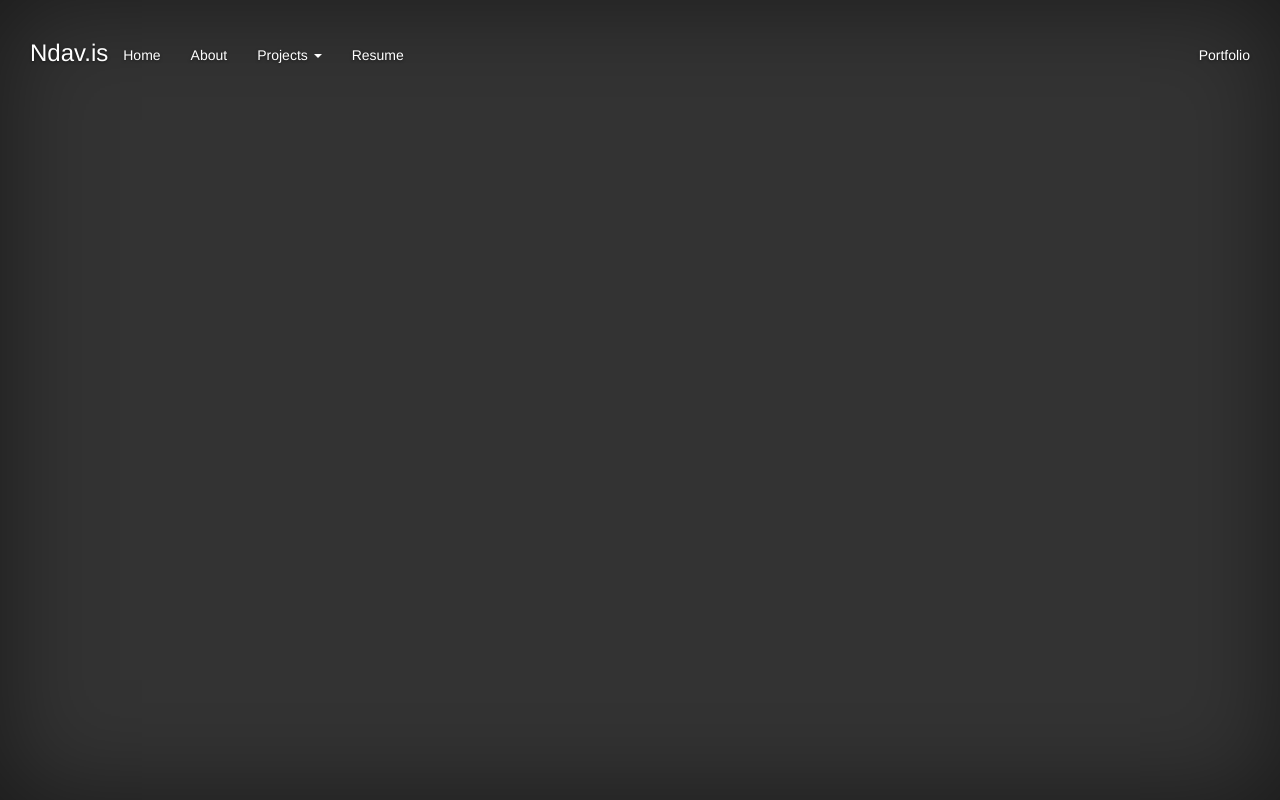
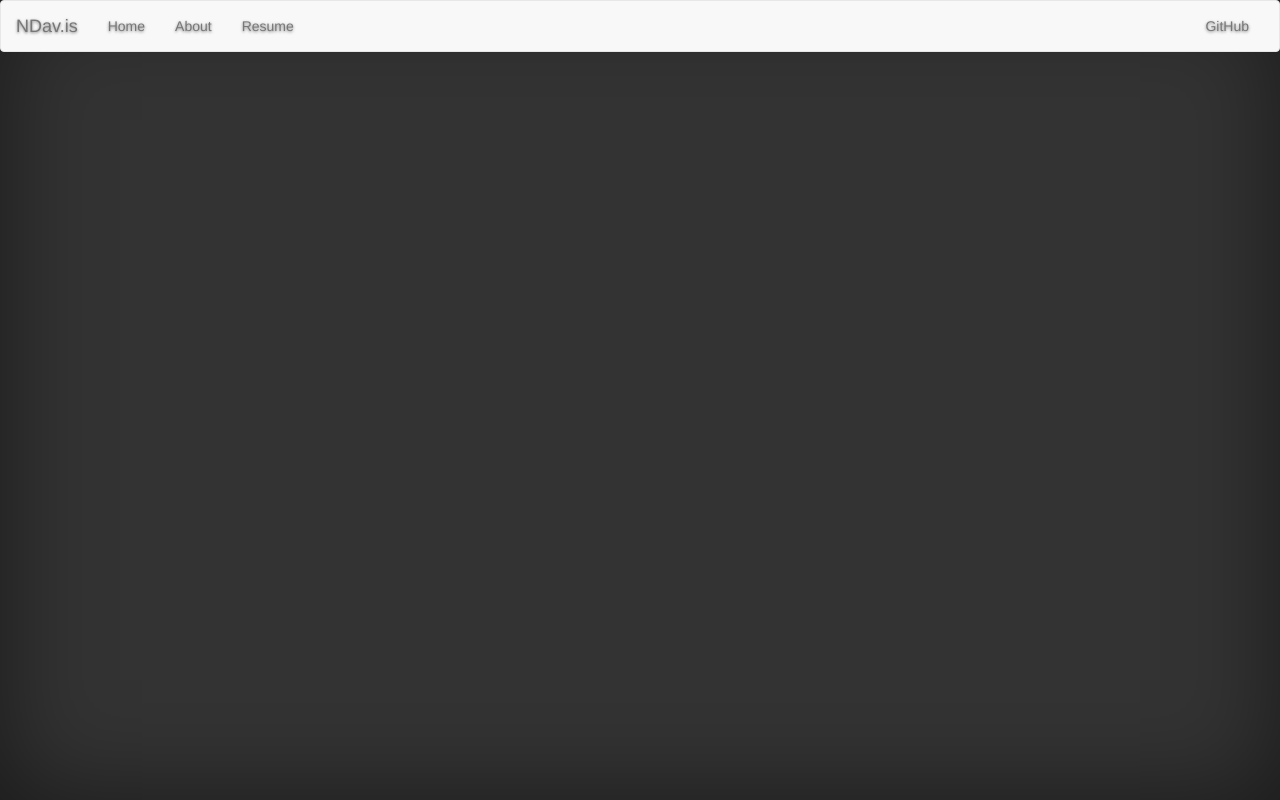
Before and after one commit to n06/ndav.is, a website: page index.html in a window 1280 px wide. Drawn offline with Linux system fonts and the light colour scheme.

Commit message:
Version 0.0.2
Scrapping "Cover" UI. Going for new look. Started by going back to
default navbar. Changing LESS variables in bootstrap to achieve color
scheme

```diff
--- /dev/null
+++ b/css/base.css
@@ -0,0 +1,10 @@
+html,
+body {
+  height: 100%;
+  background-color: #333;
+}
+body {
+  text-align: center;
+  text-shadow: 0 1px 3px rgba(0,0,0,.5);
+  box-shadow: inset 0 0 100px rgba(0,0,0,.5);
+}
--- a/index.html
+++ b/index.html
@@ -4,12 +4,36 @@
     <meta http-equiv="Content-Type" content="text/html;charset=iso-8859-15"/>
     <title>NDav.is</title>
     <link href="bower_components/bootstrap/dist/css/bootstrap.min.css" rel="stylesheet" />
-    <link href="css/main.css" rel="stylesheet" />
     <link href="bower_components/font-awesome/css/font-awesome.min.css" rel="stylesheet" />
+    <link href="css/base.css" rel="stylesheet" />
   </head>
 
   <body>
-    <div class="site-wrapper">
+    <nav class="navbar navbar-default" role="navigation">
+      <div class="container-fluid">
+        <div class="navbar-header">
+          <button class="navbar-toggle" data-toggle="collapse" data-target="navbar-collapse-div">
+            <span class="sr-only">Toggle navigation</span>
+            <span class="icon-bar"></span>
+            <span class="icon-bar"></span>
+            <span class="icon-bar"></span>
+          </button>
+          <a class="navbar-brand" href="#">NDav.is</a>
+        </div>
+        <div class="collapse navbar-collapse" id="navbar-collapse-div">
+          <ul class="nav navbar-nav">
+            <li><a href="#">Home</a></li>
+            <li><a href="#about">About</a></li>
+            <li><a href="#resume">Resume</a></li>
+          </ul>
+          <ul class="nav navbar-nav navbar-right">
+            <li><a href="https://github.com/n06" target="_blank">GitHub</a></li>
+          </ul>
+        </div>
+      </div>
+    </nav>
+    <div class="content-container"></div>
+  <!--  <div class="site-wrapper">
       <div class="site-wrapper-inner">
         <div class="cover-container">
           <div class="masthead clearfix">
@@ -32,11 +56,10 @@
                 </ul>
             </div>
           </div>
-          <!-- TEMPLATES GET INSERTED HERE -->
           <div id="content-container"></div>
         </div>
       </div>
-    </div>
+    </div> -->
   </body>
 </html>
 <script data-main="js/main" src="bower_components/requirejs/require.js"></script>
```
Also changed, not shown: 1 other file.
